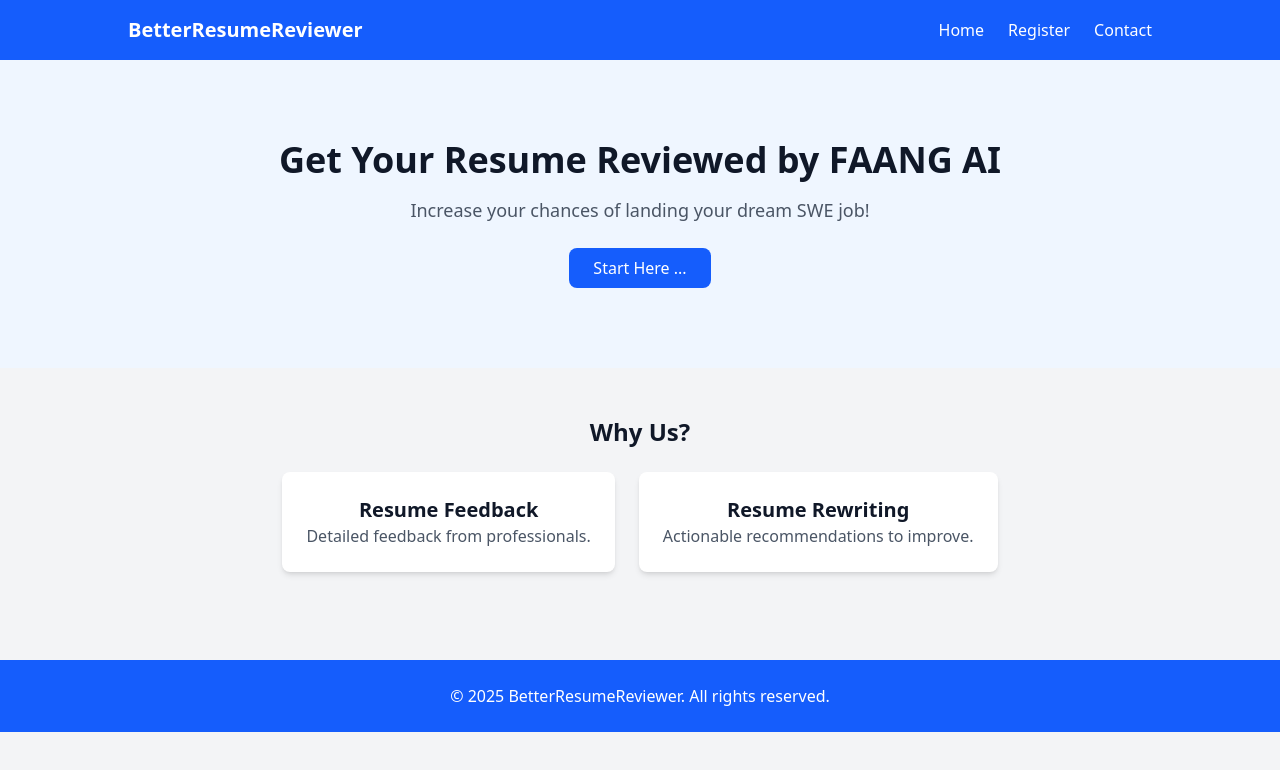
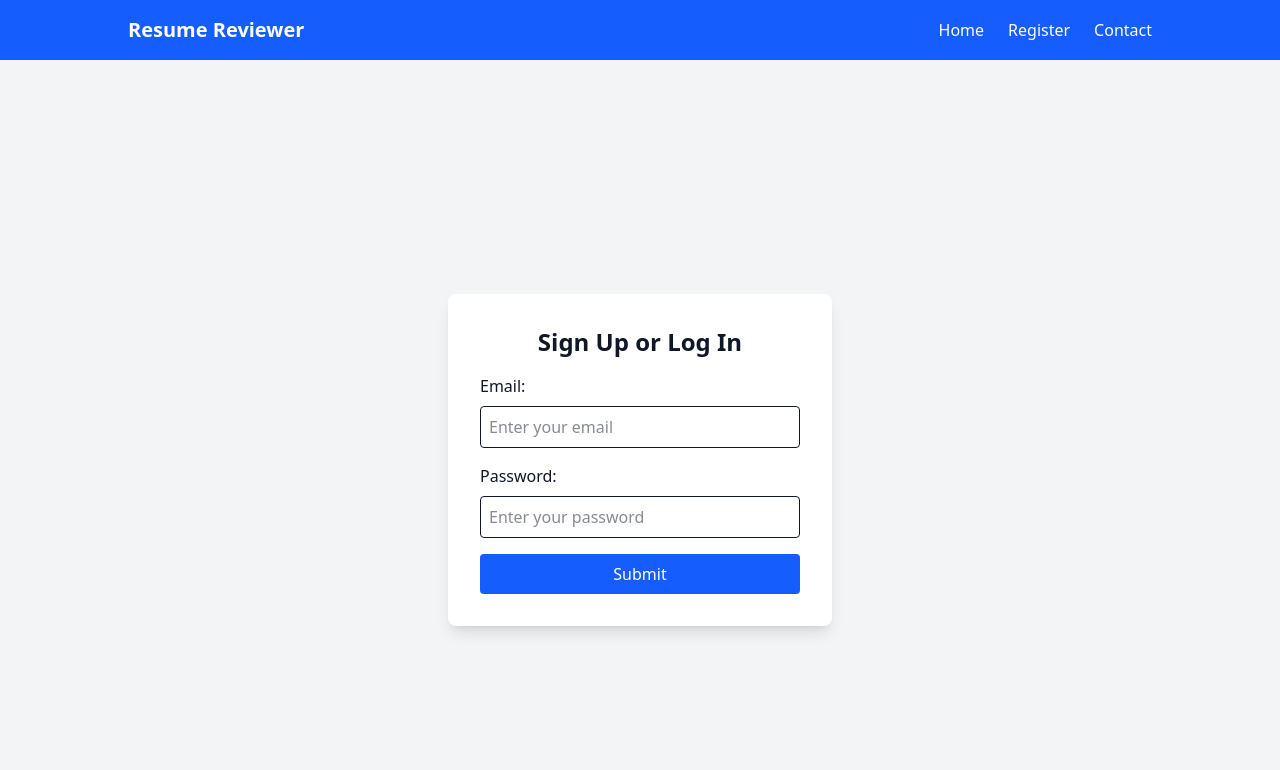
Before and after one commit to johannzhang168/BetterResumeReviewer, a React (Vite) app in the folder frontend/: page /signup in a window 1280 px wide. Shown: the top 770 px of the page. Built offline with nearby package versions, Linux system fonts and the light colour scheme.

Commit message:
feat: added a signup page

```diff
--- a/frontend/package.json
+++ b/frontend/package.json
@@ -12,7 +12,8 @@
   "dependencies": {
     "@tailwindcss/vite": "^4.0.11",
     "react": "^19.0.0",
-    "react-dom": "^19.0.0"
+    "react-dom": "^19.0.0",
+    "react-router-dom": "^7.3.0"
   },
   "devDependencies": {
     "@eslint/js": "^9.21.0",
--- a/frontend/src/App.tsx
+++ b/frontend/src/App.tsx
@@ -1,30 +1,51 @@
+import { BrowserRouter as Router, Routes, Route, Link } from "react-router-dom";
+import Signup from "./components/Signup";
+
 const App: React.FC = () => {
   return (
+    <Router>
       <div className="min-h-screen bg-gray-100 text-gray-900">
+
         {/* Navbar */}
         <nav className="bg-blue-600 text-white p-4 shadow-lg">
           <div className="max-w-5xl mx-auto flex justify-between items-center">
-          <h1 className="text-xl font-bold">BetterResumeReviewer</h1>
+            <h1 className="text-xl font-bold">Resume Reviewer</h1>
             <ul className="flex space-x-6">
-            <li><a href="#" className="hover:underline">Home</a></li>
-            <li><a href="#" className="hover:underline">Register</a></li>
-            <li><a href="#" className="hover:underline">Contact</a></li>
+              <li><Link to="/" className="hover:underline">Home</Link></li>
+              <li><Link to="/signup" className="hover:underline">Register</Link></li>
+              <li><Link to="#" className="hover:underline">Contact</Link></li>
             </ul>
           </div>
         </nav>
 
+        {/* ✅ NEW: Add Routes for different pages */}
+        <Routes>
+          <Route path="/" element={<Home />} />
+          <Route path="/signup" element={<Signup />} />
+        </Routes>
+      </div>
+    </Router>
+  );
+};
+
+const Home: React.FC = () => {
+  return (
+    <div>
       {/* Hero Section */}
       <header className="text-center py-20 bg-blue-50">
-        <h2 className="text-4xl font-extrabold">Get Your Resume Reviewed by FAANG AI</h2>
-        <p className="mt-4 text-lg text-gray-600">Increase your chances of landing your dream SWE job!</p>
+        <h2 className="text-4xl font-extrabold">Get Your Resume Reviewed by Experts</h2>
+        <p className="mt-4 text-lg text-gray-600">Increase your chances of landing your dream job!</p>
+
+        <Link to="/signup">
           <button className="mt-6 px-6 py-2 bg-blue-600 text-white rounded-lg hover:bg-blue-700">
-          Start Here ...
+            Start Here
           </button>
+        </Link>
       </header>
 
       {/* Service Section */}
       <section className="max-w-5xl mx-auto py-12">
-        <h3 className="text-2xl font-bold text-center">Why Us?</h3>
+        <h3 className="text-2xl font-bold text-center">Our Services</h3>
         <div className="mt-6 flex flex-col md:flex-row justify-center gap-6">
           <div className="p-6 bg-white shadow-md rounded-lg text-center">
             <h4 className="text-xl font-semibold">Resume Feedback</h4>
@@ -32,14 +53,18 @@ const App: React.FC = () => {
           </div>
           <div className="p-6 bg-white shadow-md rounded-lg text-center">
             <h4 className="text-xl font-semibold">Resume Rewriting</h4>
-            <p className="text-gray-600">Actionable recommendations to improve.</p>
+            <p className="text-gray-600">We rewrite your resume to stand out.</p>
+          </div>
+          <div className="p-6 bg-white shadow-md rounded-lg text-center">
+            <h4 className="text-xl font-semibold">Interview Tips</h4>
+            <p className="text-gray-600">Ace your interviews with expert advice.</p>
           </div>
         </div>
       </section>
 
       {/* Footer */}
       <footer className="text-center py-6 bg-blue-600 text-white mt-10">
-        &copy; 2025 BetterResumeReviewer. All rights reserved.
+        &copy; 2025 Resume Reviewer. All rights reserved.
       </footer>
     </div>
   );
--- /dev/null
+++ b/frontend/src/components/Signup.tsx
@@ -0,0 +1,22 @@
+const Signup: React.FC = () => {
+        return (
+          <div className="min-h-screen flex items-center justify-center bg-gray-100">
+            <div className="bg-white p-8 shadow-lg rounded-lg w-96">
+              <h2 className="text-2xl font-bold text-center mb-4">Sign Up or Log In</h2>
+              <form>
+                <label className="block mb-2">Email:</label>
+                <input type="email" className="w-full p-2 border rounded mb-4" placeholder="Enter your email" />
+
+                <label className="block mb-2">Password:</label>
+                <input type="password" className="w-full p-2 border rounded mb-4" placeholder="Enter your password" />
+
+                <button className="w-full p-2 bg-blue-600 text-white rounded hover:bg-blue-700">
+                  Submit
+                </button>
+              </form>
+            </div>
+          </div>
+        );
+      };
+
+export default Signup;
```
Also changed, not shown: 1 other file (tests, documents, lock files or other folders). Lines whose indentation alone changed are shown as unchanged.
